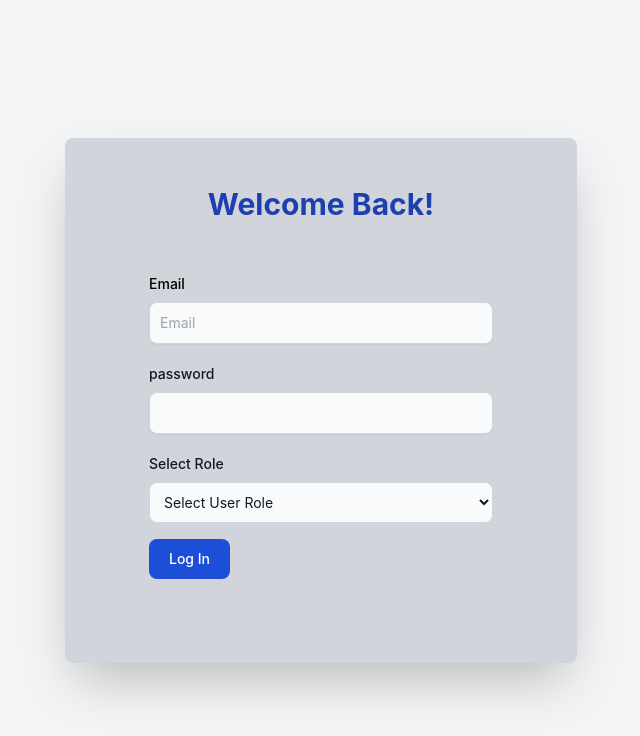
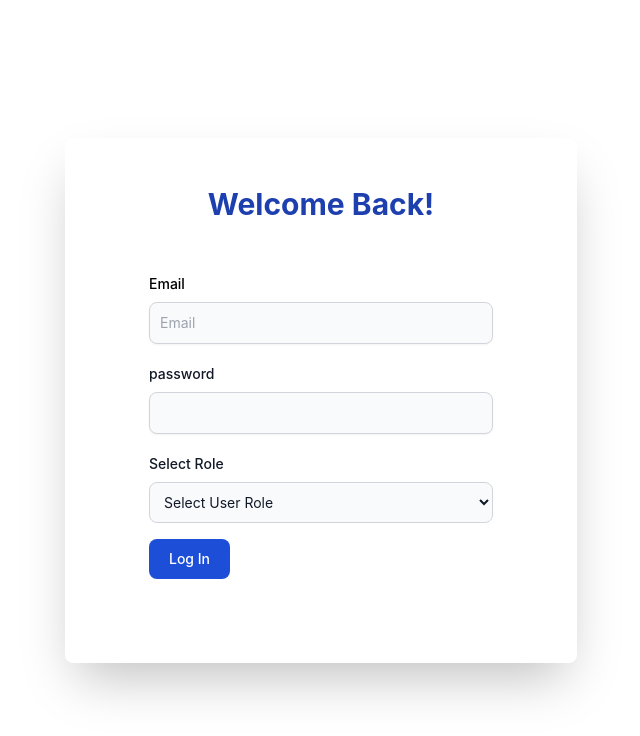
Before and after one commit to Suhail-Jr-Dev/BookAnyJetAdmin2Phase, a React (Create React App) app: page /login in a window 1280 px wide. Shown: the top 736 px of the page, without its empty margins (319-959 px from the left). Built offline with nearby package versions, Linux system fonts and the light colour scheme.

Commit message:
adding changes of user panel

```diff
--- a/src/pages/Login.js
+++ b/src/pages/Login.js
@@ -103,12 +103,12 @@ const Login = () => {
 
 
   return (
-    <div className="flex justify-center items-center min-h-screen bg-gray-100">
-      <div className="w-full max-w-lg p-12 space-y-8 bg-gray-300 rounded-lg shadow-2xl transform transition duration-500 hover:scale-105">
+    <div className="flex justify-center items-center min-h-screen">
+      <div className="w-full max-w-lg p-12 space-y-8  rounded-lg shadow-2xl transform transition duration-500 hover:scale-105">
         <h1 className="text-3xl font-bold text-center text-blue-800">Welcome Back!</h1>
 
 
-        <form class="max-w-sm mx-auto w-[100%] bg-gray-300 p-5 rounded-lg" onSubmit={onFinish} >
+        <form class="max-w-sm mx-auto w-[100%] p-5 rounded-lg" onSubmit={onFinish} >
 
           <div class="mb-5">
             <label for="email" class="block mb-2 text-sm font-medium  dark:text-black"> Email</label>
```
